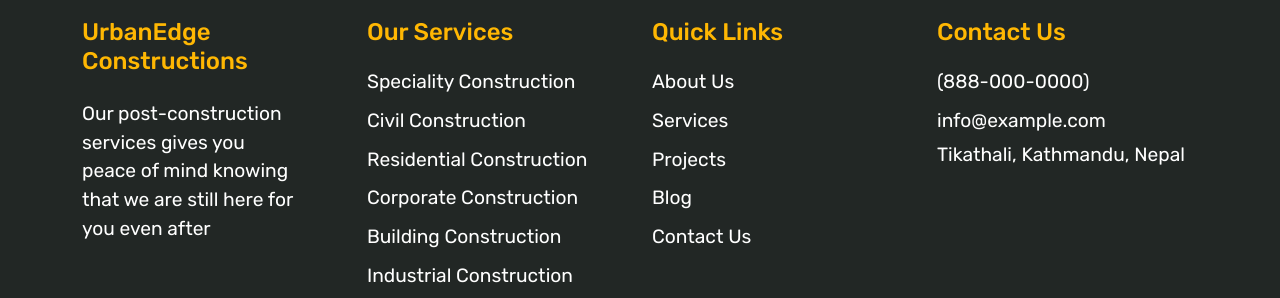
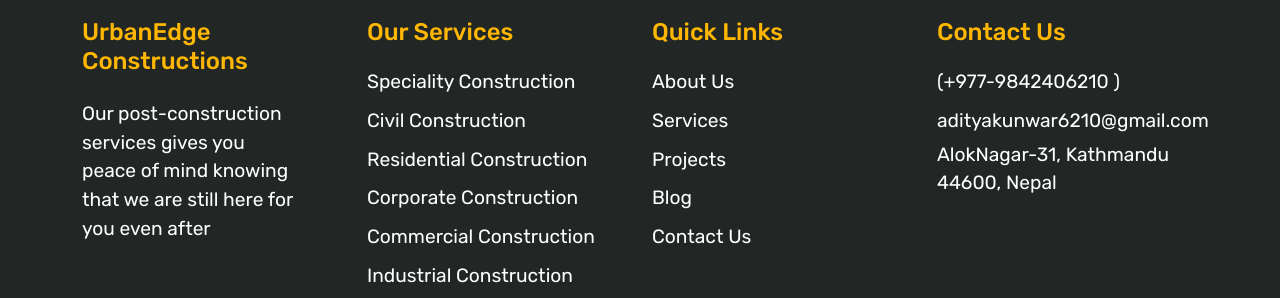
Before and after one commit to Adityakunwar0/full-stack-construction, a React (Vite) app in the folder frontend/: page /blogs in a window 1280 px wide. Shown: the part 879-1177 px from the top of the page. Built offline with nearby package versions, Linux system fonts and the light colour scheme; no server answers.

Commit message:
add scroll to top component

```diff
--- a/frontend/src/App.jsx
+++ b/frontend/src/App.jsx
@@ -30,10 +30,13 @@ import { default as EditMembers } from "./components/backend/members/Edit";
 import ServiceDetail from "./components/frontend/ServiceDetail";
 import ProjectDetail from "./components/frontend/ProjectDetail";
 import BlogDetail from "./components/frontend/BlogDetail";
+import ScrollToTop from "./components/common/ScrollToTop";
+
 function App() {
   return (
     <>
       <BrowserRouter>
+      <ScrollToTop />
         <Routes>
           <Route path="/" element={<Home />} />
           <Route path="/about" element={<About />} />
--- a/frontend/src/components/common/Footer.jsx
+++ b/frontend/src/components/common/Footer.jsx
@@ -1,4 +1,5 @@
 import React from "react";
+import { Link } from "react-router-dom";
 
 export const Footer = () => {
   return (
@@ -18,22 +19,22 @@ export const Footer = () => {
             <h3 className="mb-3">Our Services</h3>
             <ul>
               <li>
-                <a href="">Speciality Construction</a>
+                <Link to="/service/7">Speciality Construction</Link>
               </li>
               <li>
-                <a href="">Civil Construction</a>
+                <Link to="/service/6">Civil Construction</Link>
               </li>
               <li>
-                <a href="">Residential Construction</a>
+                <Link to="/service/4">Residential Construction</Link>
               </li>
               <li>
-                <a href="">Corporate Construction</a>
+                <Link to="/service/5">Corporate Construction</Link>
               </li>
               <li>
-                <a href="">Building Construction</a>
+                <Link to="/service/8">Commercial Construction</Link>
               </li>
               <li>
-                <a href="">Industrial Construction</a>
+                <Link to="/service/3">Industrial Construction</Link>
               </li>
             </ul>
           </div>
@@ -41,19 +42,19 @@ export const Footer = () => {
             <h3 className="mb-3">Quick Links</h3>
             <ul>
               <li>
-                <a href="">About Us</a>
+                <Link to="/about">About Us</Link>
               </li>
               <li>
-                <a href="">Services</a>
+                <Link to="/services">Services</Link>
               </li>
               <li>
-                <a href="">Projects</a>
+                <Link to="/projects">Projects</Link>
               </li>
               <li>
-                <a href="">Blog</a>
+                <Link to="/blogs">Blog</Link>
               </li>
               <li>
-                <a href="">Contact Us</a>
+                <Link to="/contact">Contact Us</Link>
               </li>
             </ul>
           </div>
@@ -61,12 +62,12 @@ export const Footer = () => {
             <h3 className="mb-3">Contact Us</h3>
             <ul>
               <li>
-                <a href="">(888-000-0000)</a>
+                <a href="">(+977-9842406210 )</a>
               </li>
               <li>
-                <a href="">info@example.com</a>
+                <a href="">adityakunwar6210@gmail.com</a>
               </li>
-              <p>Tikathali, Kathmandu, Nepal</p>
+              <p>AlokNagar-31, Kathmandu 44600, Nepal</p>
             </ul>
           </div>
           <hr />
--- /dev/null
+++ b/frontend/src/components/common/ScrollToTop.jsx
@@ -0,0 +1,14 @@
+import { useEffect } from "react";
+import { useLocation } from "react-router-dom";
+
+function ScrollToTop() {
+  const { pathname } = useLocation();
+
+  useEffect(() => {
+    window.scrollTo(0, 0);
+  }, [pathname]);
+
+  return null;
+}
+
+export default ScrollToTop;
--- a/frontend/src/components/common/ShowTestimonial.jsx
+++ b/frontend/src/components/common/ShowTestimonial.jsx
@@ -50,8 +50,8 @@ const ShowTestimonial = () => {
               spaceBetween: 50,
             },
           }}
-          onSlideChange={() => console.log("slide change")}
-          onSwiper={(swiper) => console.log(swiper)}
+         // onSlideChange={() => console.log("slide change")}
+         // onSwiper={(swiper) => console.log(swiper)}
         >
           {testimonials &&
             testimonials.map((testimonial) => {
--- a/frontend/src/components/frontend/Contact.jsx
+++ b/frontend/src/components/frontend/Contact.jsx
@@ -63,27 +63,27 @@ const Contact = () => {
                   <div className="card-body p-4">
                     <h3>Call Us</h3>
                     <div>
-                      {" "}
-                      <a href=""> (888-000-0000) </a>{" "}
+
+                      <a href=""> (+977-9842406210) </a>
                     </div>
                     <div>
-                      {" "}
-                      <a href=""> (222-123-12345)</a>{" "}
+
+                      <a href=""> (+977-9746685440)</a>
                     </div>
 
                     <h3 className="mt-4">You can write us</h3>
                     <div>
-                      <a href=""> example@example.com </a>
+                      <a href=""> adityakunwar62@gmail.com </a>
                     </div>
                     <div>
-                      <a href=""> info@example.com</a>
+                      <a href=""> urbanedgecons@gmail.com</a>
                     </div>
 
                     <h3 className="mt-4">Address</h3>
                     <div>
-                      {" "}
-                      B-18X, Rajaji Puram <br />
-                      Lucknow, Uttar Pradesh, 226017 <br /> 0522400XXXX
+
+                      AlokNagar-31 <br />
+                     Kathmandu, Nepal <br /> 44600
                     </div>
                   </div>
                 </div>
```
